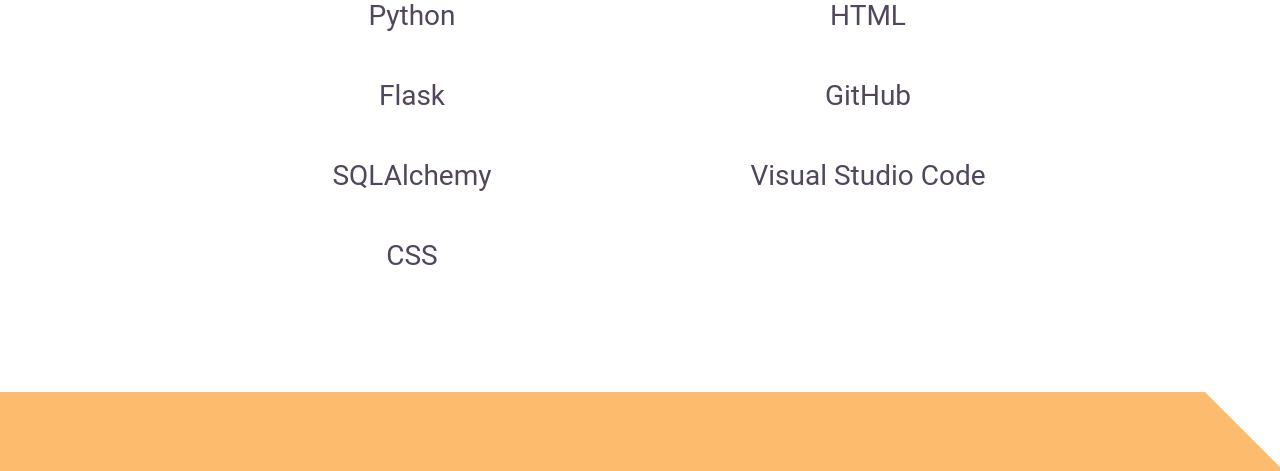
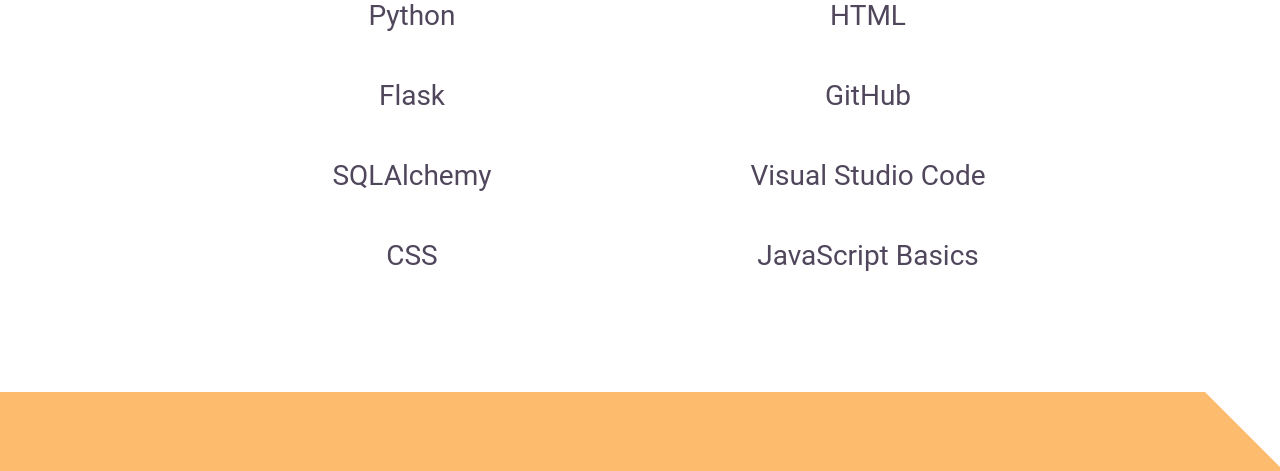
Before and after one commit to Victorjaglen/python-sqlalchemy-portfolio-master, a Flask app: page / in a window 1280 px wide. Shown: the part 1635-2106 px from the top of the page. Run offline with Flask 3, Linux system fonts and the light colour scheme; data comes from the database, SQL or seed files in the repository.

Commit message:
Latest Updates

```diff
--- a/templates/index.html
+++ b/templates/index.html
@@ -28,6 +28,7 @@
         <li>HTML</li>
         <li>GitHub</li>
         <li>Visual Studio Code</li>
+        <li>JavaScript Basics</li>
     </ul>
 </section>
 <section id="projects">
```
